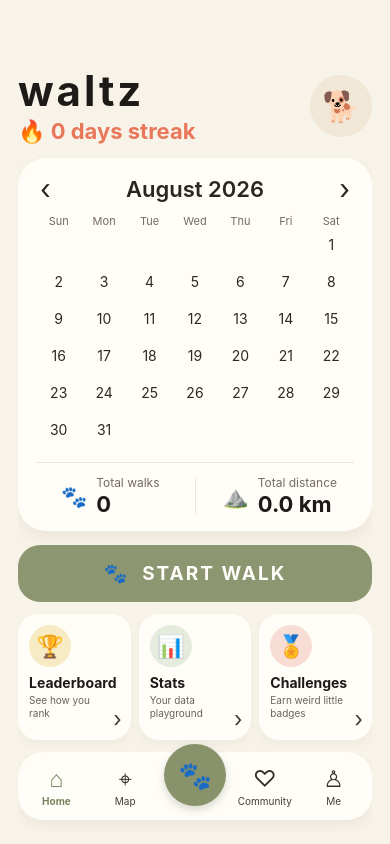
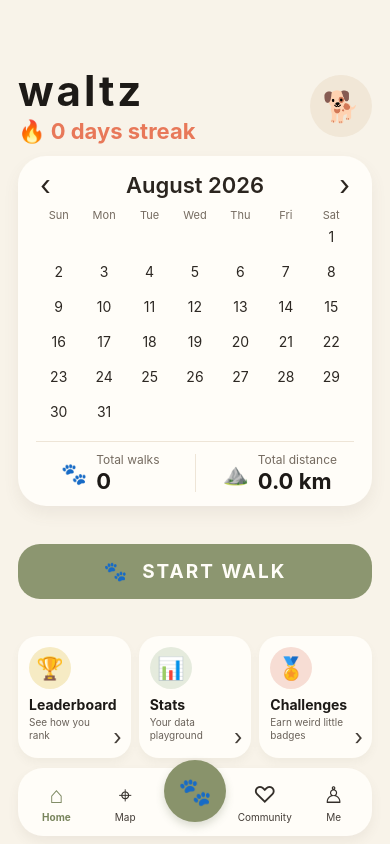
Before and after one commit to junok1m/waltz, a React Native app: screen / in a window 390 px wide. Built offline with nearby package versions, Linux system fonts and the light colour scheme; no server answers; the database is empty.

Commit message:
Pin bottom nav and distribute dashboard vertically

```diff
--- a/components/HomeScreen.tsx
+++ b/components/HomeScreen.tsx
@@ -1,4 +1,4 @@
-import { Pressable, ScrollView, StyleSheet, Text, View } from "react-native";
+import { Pressable, StyleSheet, Text, View } from "react-native";
 import { Walk } from "../types/walk";
 import { calculateWalkStreak } from "../utils/streak";
 
@@ -42,7 +42,7 @@ export function HomeScreen({ walks, onStartWalk }: Props) {
   const calendar = buildMonthCalendar(now, activeDates);
 
   return (
-    <ScrollView contentContainerStyle={styles.content} showsVerticalScrollIndicator={false}>
+    <View style={styles.screen}>
       <View style={styles.headerRow}>
         <View>
           <Text style={styles.logo}>waltz</Text>
@@ -53,6 +53,7 @@ export function HomeScreen({ walks, onStartWalk }: Props) {
         </View>
       </View>
 
+      <View style={styles.dashboard}>
         <View style={styles.calendarCard}>
           <View style={styles.monthHeader}>
             <Text style={styles.monthArrow}>‹</Text>
@@ -132,6 +133,7 @@ export function HomeScreen({ walks, onStartWalk }: Props) {
             <Text style={styles.quickArrow}>›</Text>
           </Pressable>
         </View>
+      </View>
 
       <View style={styles.bottomNav}>
         <View style={styles.navItem}>
@@ -156,17 +158,17 @@ export function HomeScreen({ walks, onStartWalk }: Props) {
           <Text style={styles.navLabel}>Me</Text>
         </View>
       </View>
-    </ScrollView>
+    </View>
   );
 }
 
 const styles = StyleSheet.create({
-  content: { paddingBottom: 14 },
+  screen: { flex: 1 },
   headerRow: {
     flexDirection: "row",
     justifyContent: "space-between",
     alignItems: "center",
-    marginBottom: 14,
+    marginBottom: 12,
   },
   logo: {
     fontSize: 42,
@@ -191,12 +193,17 @@ const styles = StyleSheet.create({
   },
   profileDog: { fontSize: 30 },
 
+  dashboard: {
+    flex: 1,
+    justifyContent: "space-between",
+    paddingBottom: 10,
+  },
   calendarCard: {
     backgroundColor: "#FFFDF8",
     borderRadius: 28,
     paddingHorizontal: 18,
-    paddingTop: 14,
-    paddingBottom: 14,
+    paddingTop: 12,
+    paddingBottom: 12,
     shadowColor: "#6A5B47",
     shadowOpacity: 0.08,
     shadowRadius: 16,
@@ -207,7 +214,7 @@ const styles = StyleSheet.create({
     flexDirection: "row",
     justifyContent: "space-between",
     alignItems: "center",
-    marginBottom: 8,
+    marginBottom: 6,
   },
   monthArrow: { fontSize: 28, color: "#2B251F", paddingHorizontal: 4 },
   monthTitle: {
@@ -216,7 +223,7 @@ const styles = StyleSheet.create({
     fontWeight: "600",
     color: "#2B251F",
   },
-  weekRow: { flexDirection: "row", marginBottom: 2 },
+  weekRow: { flexDirection: "row", marginBottom: 1 },
   weekLabel: {
     width: "14.2857%",
     textAlign: "center",
@@ -226,7 +233,7 @@ const styles = StyleSheet.create({
   calendarGrid: { flexDirection: "row", flexWrap: "wrap" },
   dayCell: {
     width: "14.2857%",
-    height: 37,
+    height: 35,
     alignItems: "center",
     justifyContent: "center",
   },
@@ -238,8 +245,8 @@ const styles = StyleSheet.create({
     alignItems: "center",
     borderTopWidth: 1,
     borderTopColor: "#EEE5D7",
-    marginTop: 10,
-    paddingTop: 12,
+    marginTop: 8,
+    paddingTop: 10,
   },
   monthStatItem: {
     flex: 1,
@@ -264,10 +271,9 @@ const styles = StyleSheet.create({
   },
 
   startButton: {
-    marginTop: 14,
     backgroundColor: "#8C9670",
     borderRadius: 22,
-    paddingVertical: 17,
+    paddingVertical: 16,
     alignItems: "center",
   },
   startButtonText: {
@@ -277,10 +283,10 @@ const styles = StyleSheet.create({
     letterSpacing: 2,
   },
 
-  quickRow: { flexDirection: "row", gap: 8, marginTop: 12 },
+  quickRow: { flexDirection: "row", gap: 8 },
   quickCard: {
     flex: 1,
-    height: 126,
+    height: 122,
     backgroundColor: "#FFFDF8",
     borderRadius: 20,
     padding: 11,
@@ -319,7 +325,6 @@ const styles = StyleSheet.create({
   },
 
   bottomNav: {
-    marginTop: 12,
     height: 68,
     borderRadius: 25,
     backgroundColor: "#FFFDF8",
```
Lines whose indentation alone changed are shown as unchanged.
